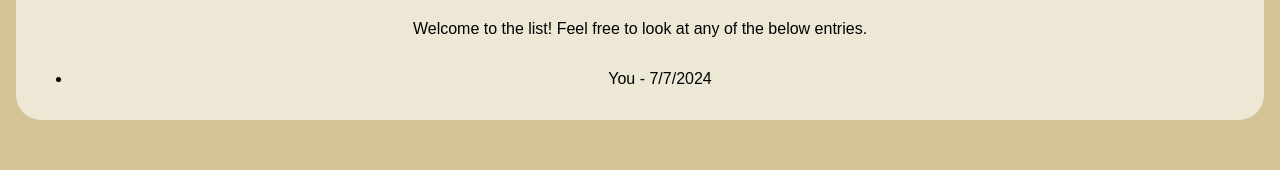
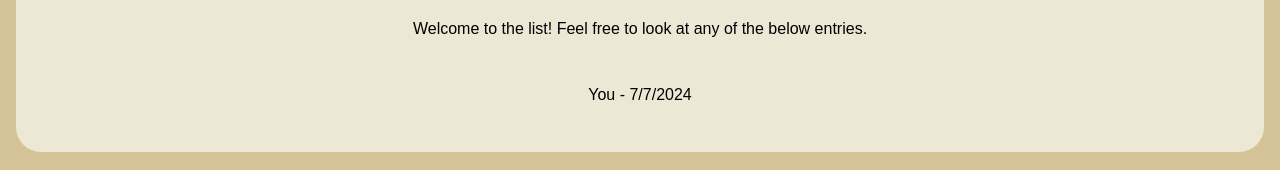
Before and after one commit to hewitson-j/meditations, a React (Vite) app: page /#/home in a window 1280 px wide. Shown: the part 134-304 px from the top of the page. Built offline with nearby package versions, Linux system fonts and the light colour scheme; a web font is replaced by a local one.

Commit message:
Added list styling

```diff
--- a/src/components/pages/HomePage.css
+++ b/src/components/pages/HomePage.css
@@ -14,3 +14,19 @@
 .home > div {
   overflow-y: auto;
 }
+
+.home-list {
+  list-style: none;
+  padding-left: 0;
+}
+
+.home-list-items {
+  border-radius: 25px;
+  padding: 1rem;
+  transition: 0.2s;
+}
+
+.home-list-items:hover {
+  cursor: pointer;
+  background-color: rgba(255, 255, 255, 0.99);
+}
--- a/src/components/pages/HomePage.tsx
+++ b/src/components/pages/HomePage.tsx
@@ -15,7 +15,7 @@ export default function HomePage() {
       <Header size="h1">Home</Header>
       <p>Welcome to the list! Feel free to look at any of the below entries.</p>
       <div className="home-entries">
-        <ul>
+        <ul className="home-list">
           {listItems.map((item) => {
             const date =
               item.timestamp.getDate() +
@@ -48,7 +48,7 @@ interface ListItemProps {
 function ListItem({ id, title, date }: ListItemProps) {
   const navigate = useNavigate();
   return (
-    <li onClick={() => navigate(`/entry/${id}`)}>
+    <li className="home-list-items" onClick={() => navigate(`/entry/${id}`)}>
       {title} - {date}
     </li>
   );
```
